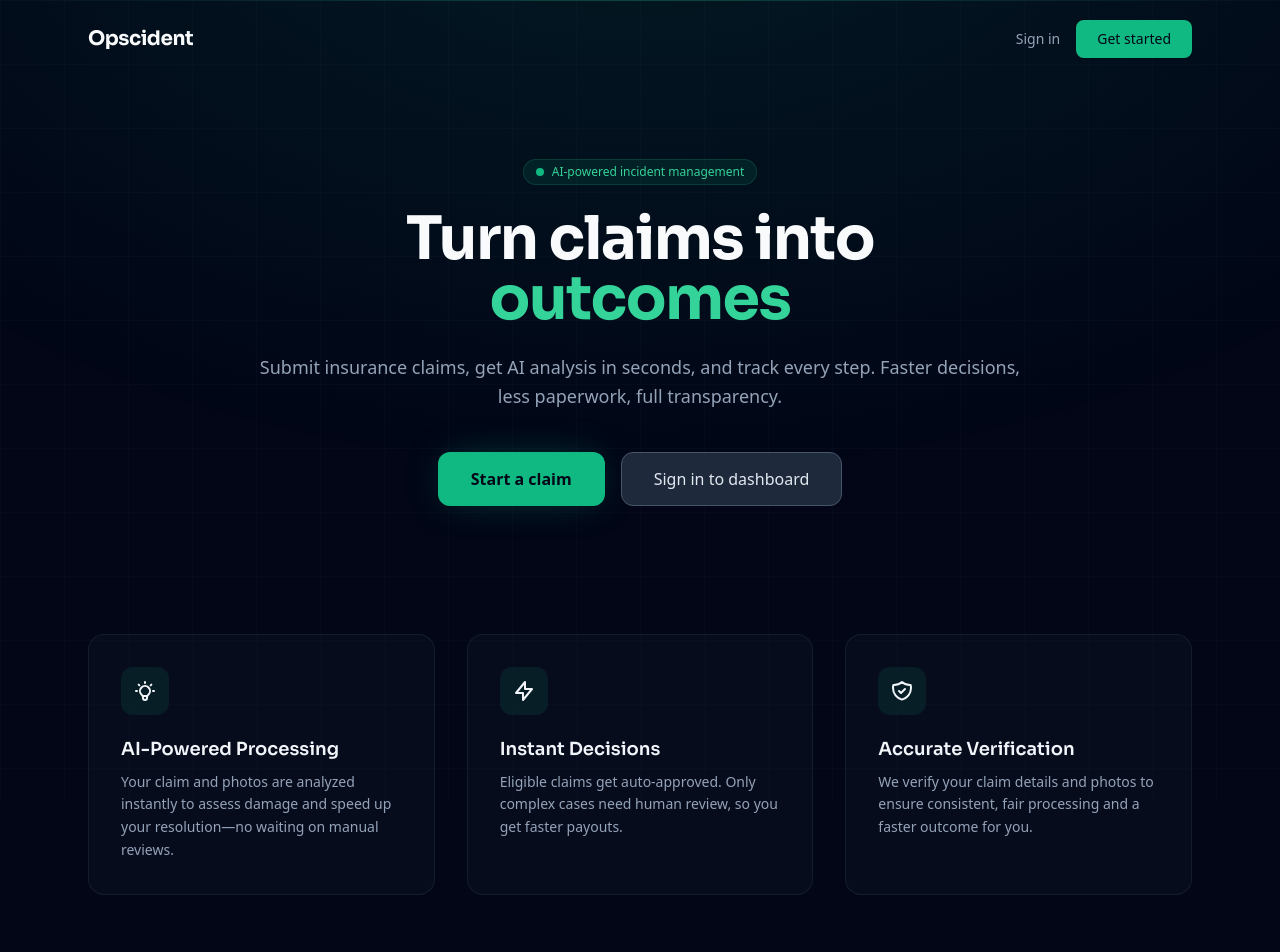
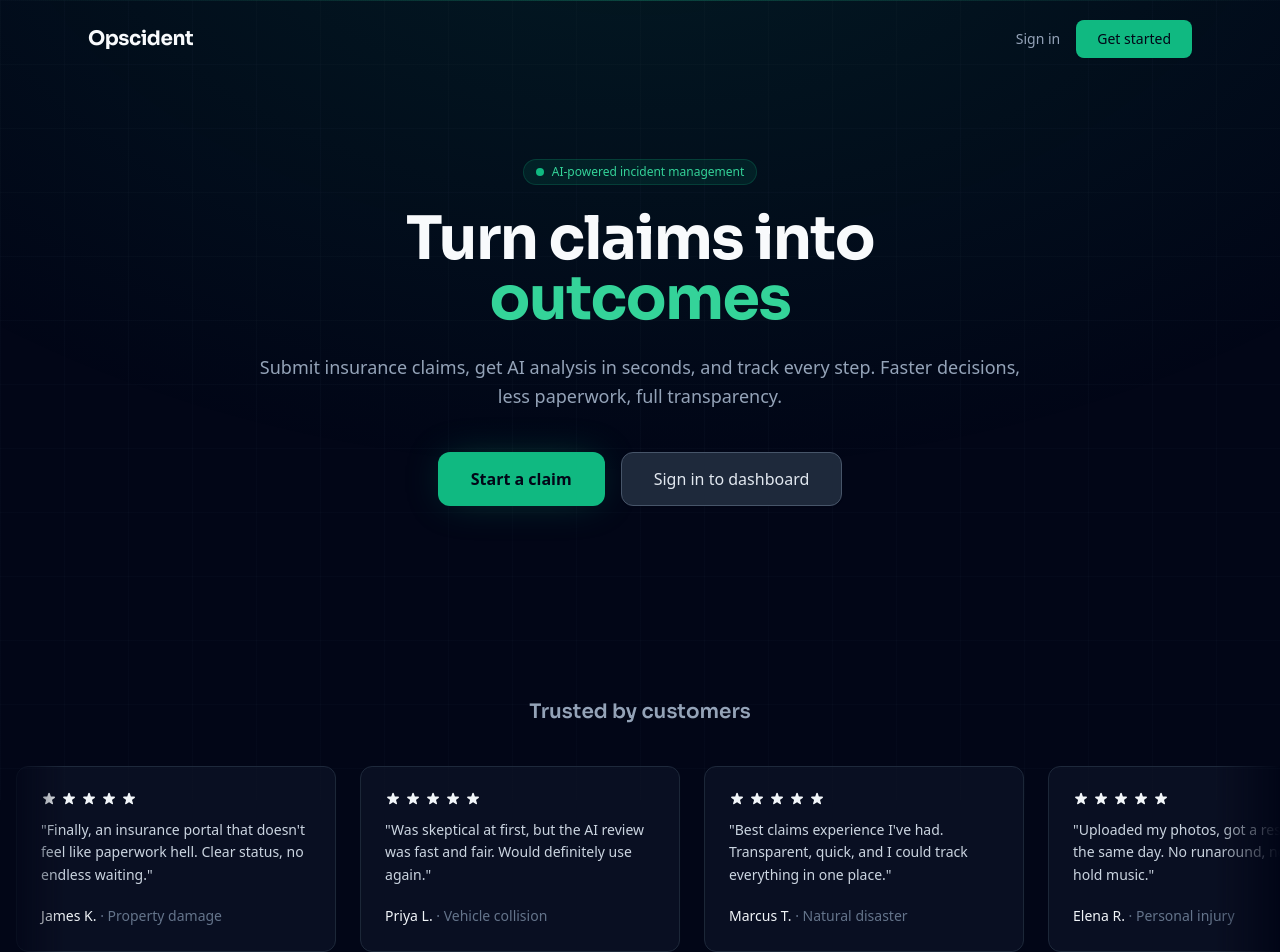
Before and after one commit to Nishaldevadiga/OPSCIDENT, a React (Vite) app in the folder insurance-incident-system/frontend/: page / in a window 1280 px wide. Shown: the top 952 px of the page. Built offline with nearby package versions, Linux system fonts and the light colour scheme.

Commit message:
"changes"

```diff
--- a/insurance-incident-system/frontend/src/index.css
+++ b/insurance-incident-system/frontend/src/index.css
@@ -36,6 +36,15 @@
     @apply inline-flex items-center justify-center px-4 py-2 border border-transparent text-sm font-medium rounded-lg shadow-sm text-white bg-red-600 hover:bg-red-500 focus:outline-none focus:ring-2 focus:ring-offset-2 focus:ring-offset-slate-900 focus:ring-red-500 disabled:opacity-50 disabled:cursor-not-allowed transition-all duration-200;
   }
 
+  @keyframes marquee {
+    0% { transform: translateX(0); }
+    100% { transform: translateX(-50%); }
+  }
+
+  .animate-marquee {
+    animation: marquee 35s linear infinite;
+  }
+
   .input {
     @apply block w-full rounded-lg border-slate-600 bg-slate-900 text-slate-100 placeholder-slate-500 shadow-sm focus:border-primary-500 focus:ring-primary-500 sm:text-sm;
   }
--- a/insurance-incident-system/frontend/src/pages/Home.tsx
+++ b/insurance-incident-system/frontend/src/pages/Home.tsx
@@ -27,6 +27,39 @@
     ),
     title: 'Accurate Verification',
     description: 'We verify your claim details and photos to ensure consistent, fair processing and a faster outcome for you.',
+  },
+];
+
+const testimonials = [
+  {
+    quote: "Had my claim approved in under an hour. The process was so smooth—uploaded photos, got a decision, done.",
+    name: "Sarah M.",
+    role: "Vehicle incident",
+    rating: 5,
+  },
+  {
+    quote: "Finally, an insurance portal that doesn't feel like paperwork hell. Clear status, no endless waiting.",
+    name: "James K.",
+    role: "Property damage",
+    rating: 5,
+  },
+  {
+    quote: "Was skeptical at first, but the AI review was fast and fair. Would definitely use again.",
+    name: "Priya L.",
+    role: "Vehicle collision",
+    rating: 5,
+  },
+  {
+    quote: "Best claims experience I've had. Transparent, quick, and I could track everything in one place.",
+    name: "Marcus T.",
+    role: "Natural disaster",
+    rating: 5,
+  },
+  {
+    quote: "Uploaded my photos, got a response the same day. No runaround, no endless hold music.",
+    name: "Elena R.",
+    role: "Personal injury",
+    rating: 5,
   },
 ];
 
@@ -96,6 +129,36 @@
         </div>
       </section>
 
+      {/* Testimonials - horizontal marquee */}
+      <section className="relative z-10 py-16 overflow-hidden">
+        <h2 className="text-center text-xl font-semibold text-slate-400 font-heading mb-10 px-6">
+          Trusted by customers
+        </h2>
+        <div className="relative w-full overflow-hidden [mask-image:linear-gradient(to_right,transparent,black_5%,black_95%,transparent)]">
+          <div className="flex shrink-0 w-max animate-marquee gap-6 pr-6">
+            {[...testimonials, ...testimonials].map((t, i) => (
+              <div
+                key={i}
+                className="flex-shrink-0 w-[320px] rounded-xl border border-slate-800 bg-slate-900/60 p-6"
+              >
+                <div className="flex gap-1 mb-3">
+                  {Array.from({ length: t.rating }).map((_, j) => (
+                    <svg key={j} className="w-4 h-4 text-primary-500" fill="currentColor" viewBox="0 0 20 20">
+                      <path d="M9.049 2.927c.3-.921 1.603-.921 1.902 0l1.07 3.292a1 1 0 00.95.69h3.462c.969 0 1.371 1.24.588 1.81l-2.8 2.034a1 1 0 00-.364 1.118l1.07 3.292c.3.921-.755 1.688-1.54 1.118l-2.8-2.034a1 1 0 00-1.175 0l-2.8 2.034c-.784.57-1.838-.197-1.539-1.118l1.07-3.292a1 1 0 00-.364-1.118L2.98 8.72c-.783-.57-.38-1.81.588-1.81h3.461a1 1 0 00.951-.69l1.07-3.292z" />
+                    </svg>
+                  ))}
+                </div>
+                <p className="text-slate-300 text-sm leading-relaxed mb-4">"{t.quote}"</p>
+                <div>
+                  <span className="font-medium text-slate-100 text-sm">{t.name}</span>
+                  <span className="text-slate-500 text-sm"> · {t.role}</span>
+                </div>
+              </div>
+            ))}
+          </div>
+        </div>
+      </section>
+
       {/* Features */}
       <section className="relative z-10 max-w-6xl mx-auto px-6 pb-32">
         <div className="grid md:grid-cols-3 gap-8">
--- a/insurance-incident-system/frontend/tailwind.config.js
+++ b/insurance-incident-system/frontend/tailwind.config.js
@@ -26,6 +26,15 @@
       fontFamily: {
         heading: ['Sora', 'system-ui', 'sans-serif'],
       },
+      animation: {
+        marquee: 'marquee 30s linear infinite',
+      },
+      keyframes: {
+        marquee: {
+          '0%': { transform: 'translateX(0)' },
+          '100%': { transform: 'translateX(-50%)' },
+        },
+      },
       boxShadow: {
         'glow': '0 0 40px -10px rgb(16 185 129 / 0.35)',
         'card': '0 4px 6px -1px rgb(0 0 0 / 0.2), 0 2px 4px -2px rgb(0 0 0 / 0.2)',
```
